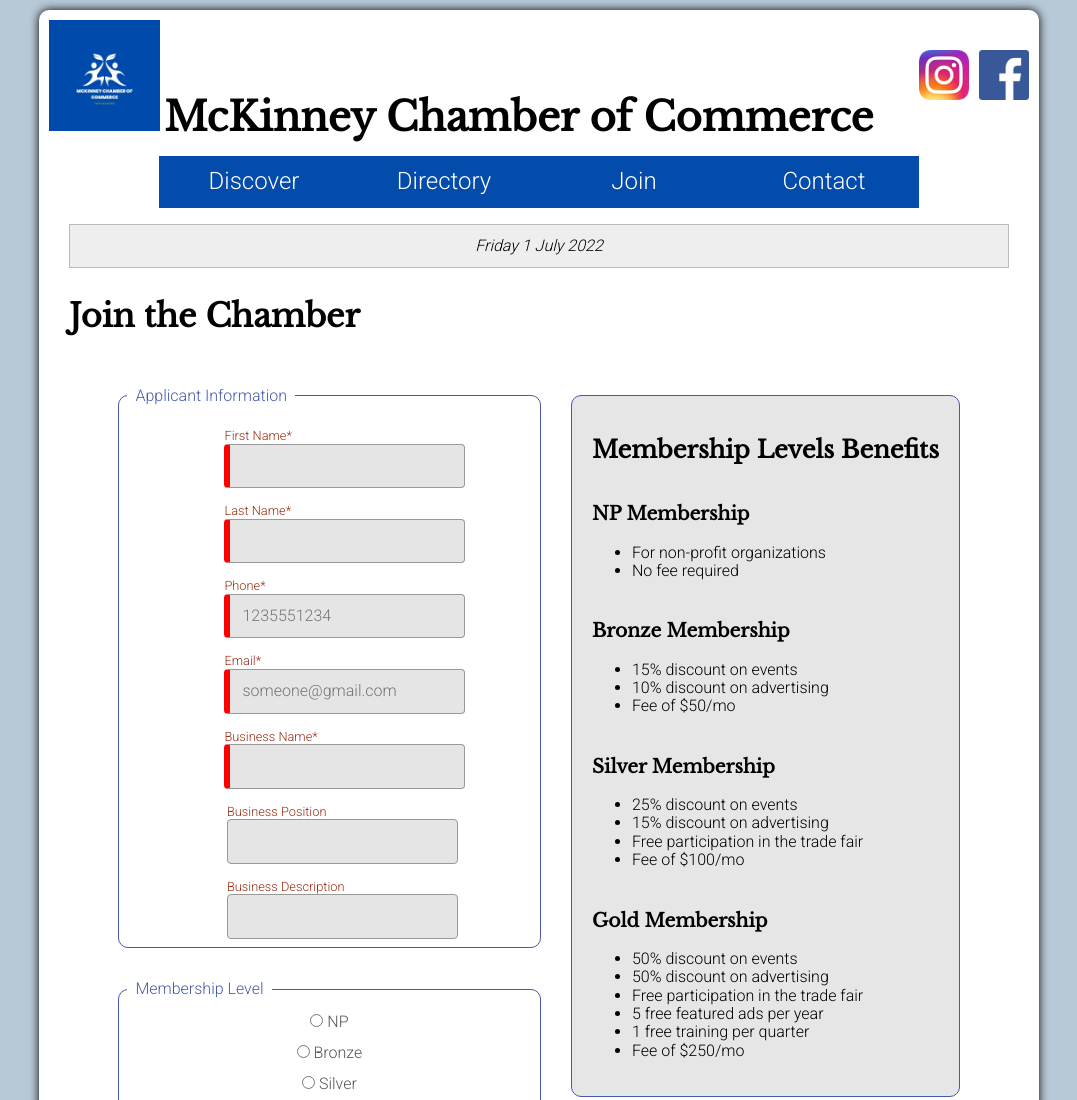
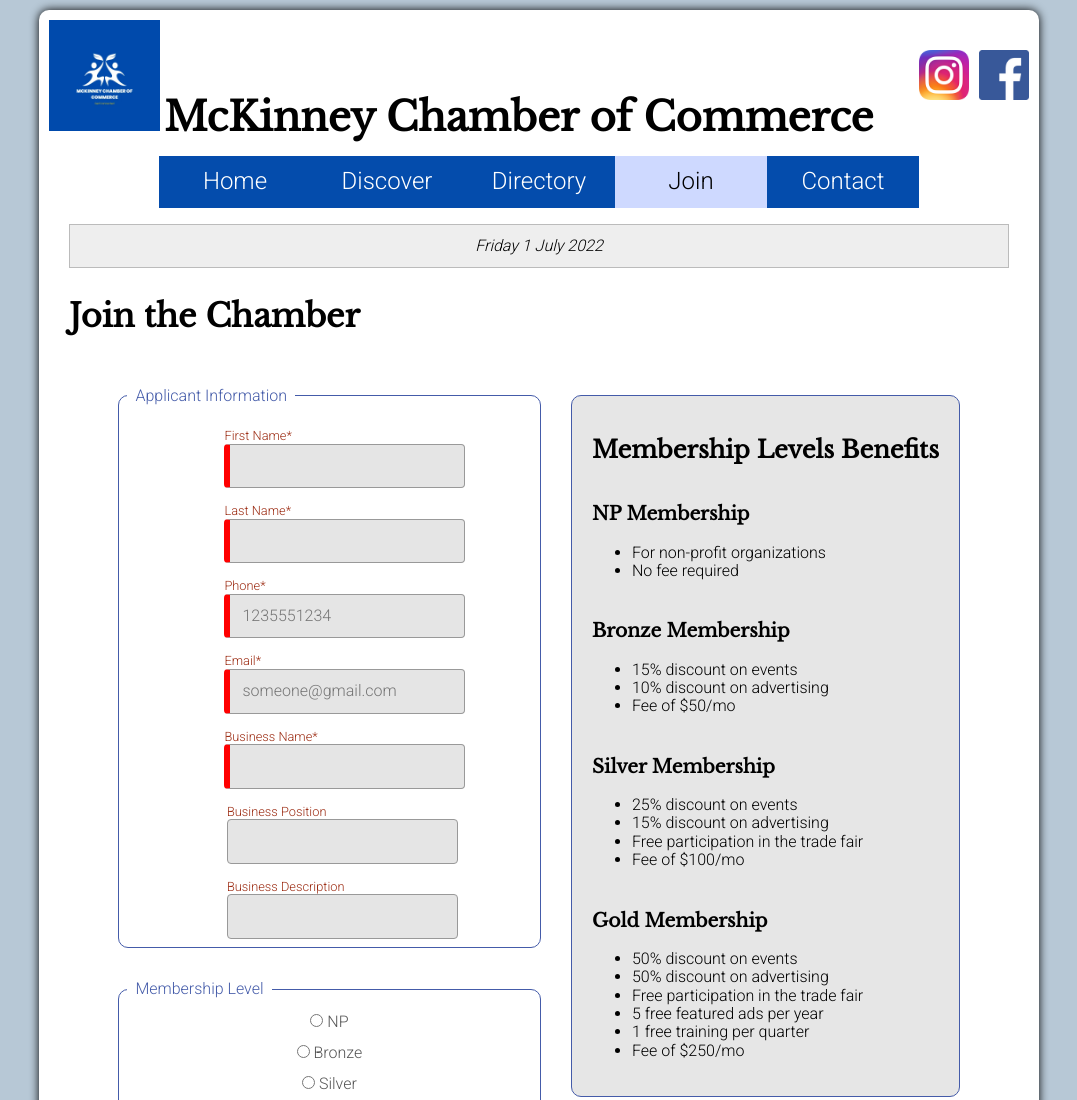
Before and after one commit to blissfulsaint/wdd230, a plain HTML site: page chamber/join.html in a window 1280 px wide. Shown: the top 1100 px of the page, without its empty margins (101-1178 px from the left). Drawn offline with nearby package versions, Linux system fonts and the light colour scheme.

Commit message:
various style commit

```diff
--- a/chamber/join.html
+++ b/chamber/join.html
@@ -23,9 +23,10 @@
             <a class="ham" href="#">&#9776;</a>
             <nav>
                 <ul class="navigation">
+                    <li><a href="index.html">Home</a></li>
                     <li><a href="discover.html">Discover</a></li>
-                    <li><a href="#">Directory</a></li>
-                    <li><a href="join.html">Join</a></li>
+                    <li><a href="directory.html">Directory</a></li>
+                    <li><a href="join.html" id="active">Join</a></li>
                     <li><a href="#">Contact</a></li>
                 </ul>
             </nav>
--- a/chamber/styles/main.css
+++ b/chamber/styles/main.css
@@ -64,11 +64,16 @@ nav li {
     display: block;
 }
 
-nav li a {
+nav a {
     color: white;
     text-decoration: none;
     font-size: 1.5em;
     text-align: center;
+}
+
+#active {
+    color: black;
+    background-color: #ced9ff;
 }
 
 .navigation a:hover {
```
Also changed, not shown: chamber/directory.html (+2 -1 lines), chamber/discover.html (+3 -2 lines), chamber/index.html (+1 -0 lines), chamber/thankyou.html (+3 -2 lines).
